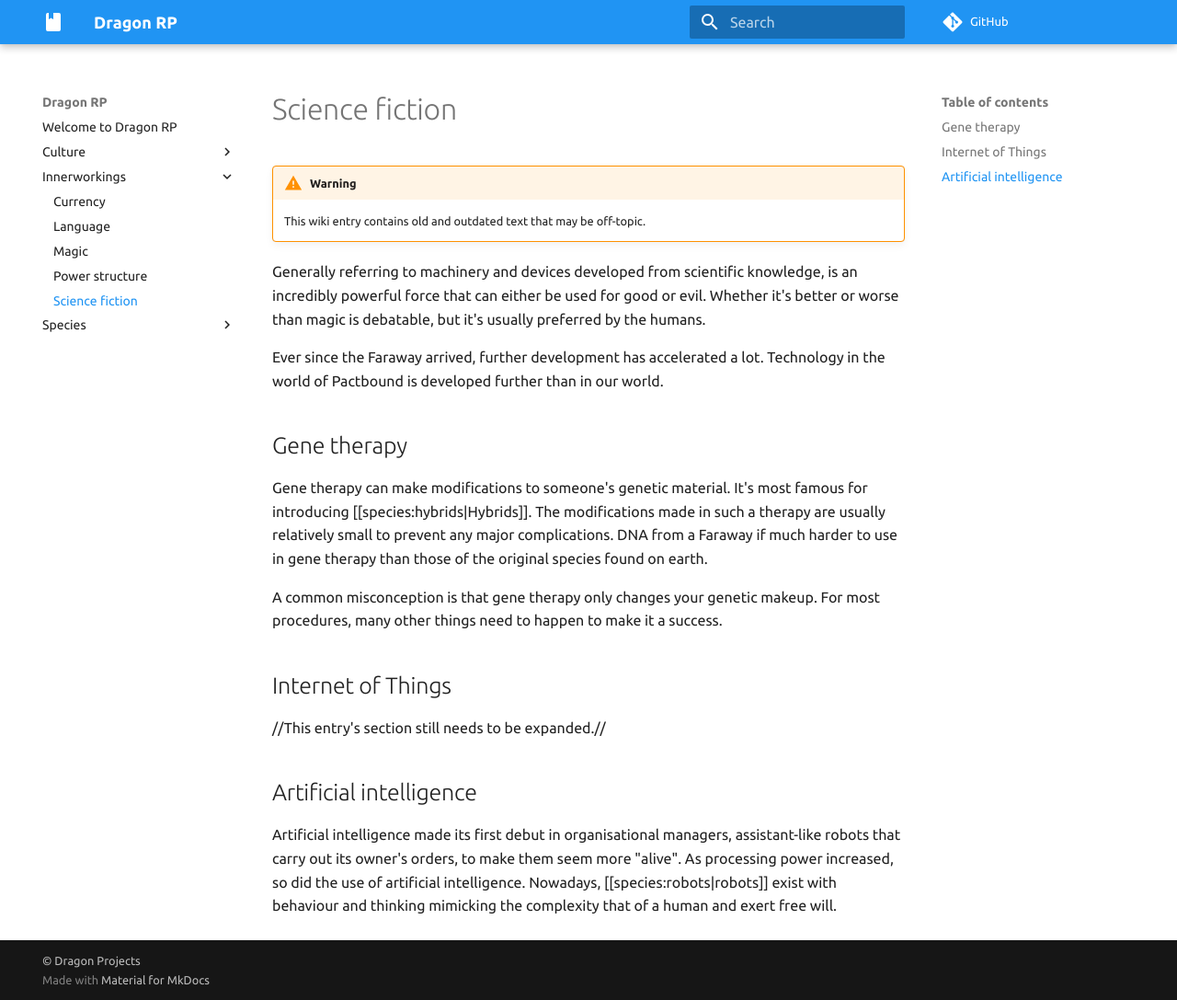
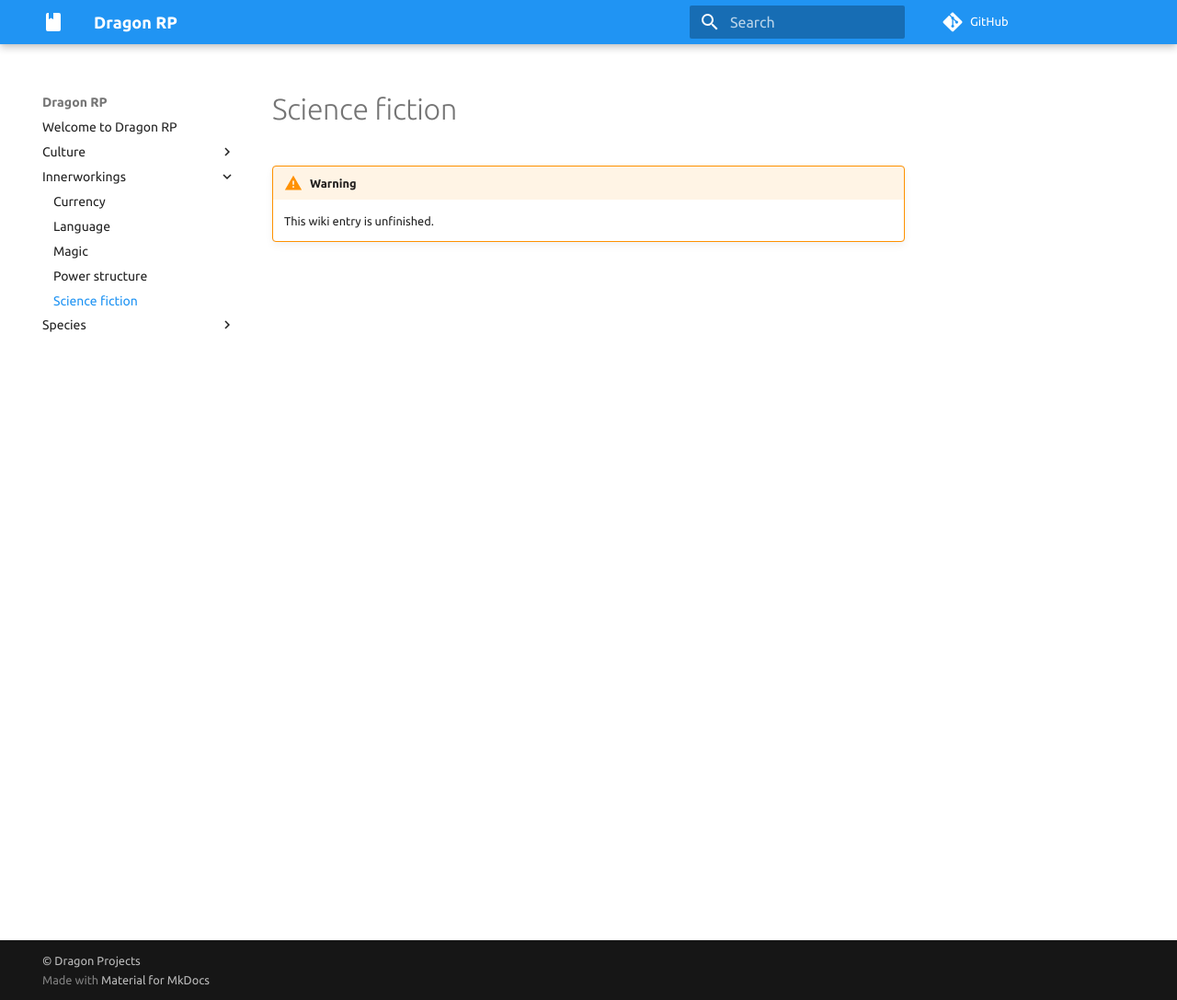
Before and after one commit to dragonprojects/dragonroleplay, an MkDocs documentation site: the page built from docs/Innerworkings/Technology.md, in a window 1280 px wide and 1087 px high. Shown: the whole window at 92% size. Built offline with MkDocs 1.6.1 and Material for MkDocs 9.7.7, drawn with Linux system fonts in a browser that asks for light colours; comment, search, counter and statistics services are not loaded.

Commit message:
Update Technology.md

```diff
--- a/docs/Innerworkings/Technology.md
+++ b/docs/Innerworkings/Technology.md
@@ -1,18 +1,4 @@
 # Science fiction
 
 !!! warning
-    This wiki entry contains old and outdated text that may be off-topic.
-
-Generally referring to machinery and devices developed from scientific knowledge, is an incredibly powerful force that can either be used for good or evil. Whether it's better or worse than magic is debatable, but it's usually preferred by the humans.
-
-Ever since the Faraway arrived, further development has accelerated a lot. Technology in the world of Pactbound is developed further than in our world.
-
-## Gene therapy
-Gene therapy can make modifications to someone's genetic material. It's most famous for introducing [[species:hybrids|Hybrids]]. The modifications made in such a therapy are usually relatively small to prevent any major complications. DNA from a Faraway if much harder to use in gene therapy than those of the original species found on earth.
-
-A common misconception is that gene therapy only changes your genetic makeup. For most procedures, many other things need to happen to make it a success.
-## Internet of Things
-//This entry's section still needs to be expanded.//
-
-## Artificial intelligence
-Artificial intelligence made its first debut in organisational managers, assistant-like robots that carry out its owner's orders, to make them seem more "alive". As processing power increased, so did the use of artificial intelligence. Nowadays, [[species:robots|robots]] exist with behaviour and thinking mimicking the complexity that of a human and exert free will.
+    This wiki entry is unfinished.
```
